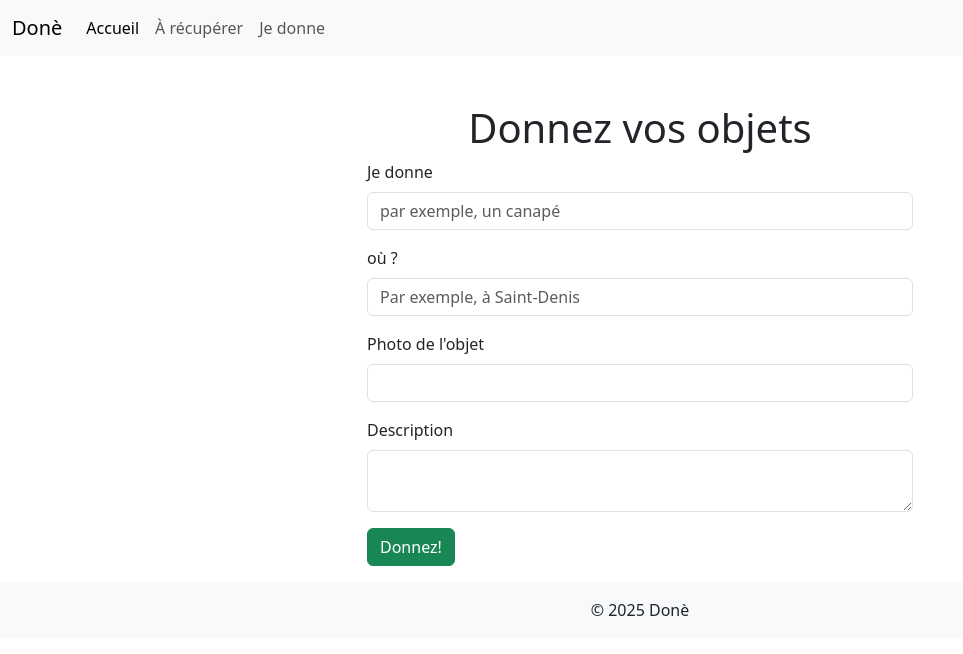
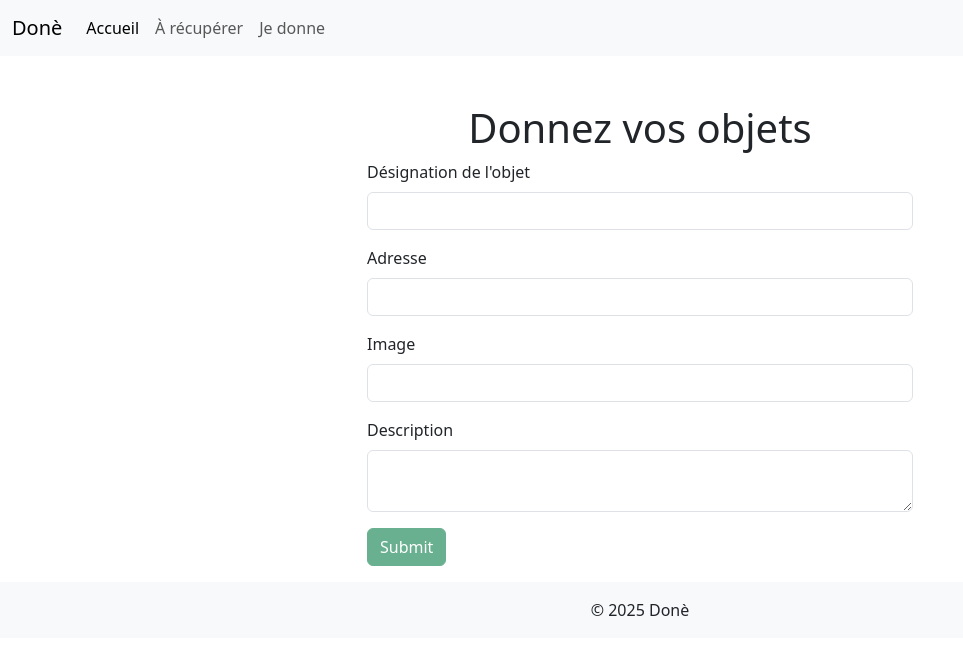
Before and after one commit to nantedev/fe-done, a React (Vite) app: page /new in a window 1280 px wide. Shown: the top 654 px of the page, without its empty margins (0-963 px from the left). Built offline with nearby package versions, Linux system fonts and the light colour scheme.

Commit message:
✨ Switches to react-final-form with field validation

```diff
--- /dev/null
+++ b/src/components/ValidationDiv.jsx
@@ -0,0 +1,8 @@
+const ValidationDiv = ({ meta }) => {
+  if (meta.touched) {
+    if (meta.error) return <div className="invalid-feedback">{meta.error}</div>;
+    else return <div className="valid-feedback">Cela me semble bon.</div>;
+  } else return null;
+};
+
+export default ValidationDiv;
--- /dev/null
+++ b/src/helpers/validators.js
@@ -0,0 +1 @@
+export const required = (value) => (value ? undefined : "Champ nécessaire !");
--- a/src/screens/New.jsx
+++ b/src/screens/New.jsx
@@ -1,83 +1,126 @@
 import axios from "axios";
+import * as Validators from "../helpers/validators"
 import { useNavigate } from "react-router";
+import { Form, Field } from 'react-final-form'
+import ValidationDiv from "../components/ValidationDiv";
+
 
 
 const New = () => {
     const navigate = useNavigate();
-    const onFormSubmit = async (e) => {
-        e.preventDefault();
-        const don = {
-            title: e.target[0].value,
-            location: e.target[1].value,
-            image: e.target[2].value,
-            description: e.target[3].value
-        };
-        await axios
-                .post("/dons/new", don)
+    const onFormSubmit = async (values) => {
+      const don = { ...values };
+      await axios
+                .post("/dons/new", { don })
                 .then((res) => {
+                  if ((res.status === 200)) {
                     navigate(`/dons/${res.data}`)
-                    console.log(res.data);
+                  }
                 })
                 .catch((err) => {
                     console.error(err);
                 });
     }
+
+
+
+  const NewDonForm = () => (
+    <Form
+      onSubmit={onFormSubmit}
+      render={({ handleSubmit, invalid }) => (
+        <form onSubmit={handleSubmit}>
+          <Field name="title" validate={Validators.required}>
+            {({ input, meta }) => (
+              <div className="mb-3">
+                <label className="form-label" htmlFor="title">
+                  Désignation de l'objet
+                </label>
+                <input
+                  {...input}
+                  className={`form-control ${
+                    meta.touched ? (meta.error ? "is-invalid" : "is-valid") : ""
+                  }`}
+                  type="text"
+                  id="title"
+                  name="title"
+                />
+                <ValidationDiv meta={meta} />
+              </div>
+            )}
+          </Field>
+          <Field name="location" validate={Validators.required}>
+            {({ input, meta }) => (
+              <div className="mb-3">
+                <label className="form-label" htmlFor="location">
+                  Adresse
+                </label>
+                <input
+                  {...input}
+                  className={`form-control ${
+                    meta.touched ? (meta.error ? "is-invalid" : "is-valid") : ""
+                  }`}
+                  type="text"
+                  id="location"
+                  name="location"
+                />
+                <ValidationDiv meta={meta} />
+              </div>
+            )}
+          </Field>
+          <Field name="image" validate={Validators.required}>
+            {({ input, meta }) => (
+              <div className="mb-3">
+                <label className="form-label" htmlFor="image">
+                  Image
+                </label>
+                <input
+                  {...input}
+                  className={`form-control ${
+                    meta.touched ? (meta.error ? "is-invalid" : "is-valid") : ""
+                  }`}
+                  type="text"
+                  id="image"
+                  name="image"
+                />
+                <ValidationDiv meta={meta} />
+              </div>
+            )}
+          </Field>
+          <Field name="description" validate={Validators.required}>
+            {({ input, meta }) => (
+              <div className="mb-3">
+                <label className="form-label" htmlFor="description">
+                  Description
+                </label>
+                <textarea
+                  {...input}
+                  className={`form-control ${
+                    meta.touched ? (meta.error ? "is-invalid" : "is-valid") : ""
+                  }`}
+                  type="text"
+                  id="description"
+                  name="description"
+                />
+              </div>
+            )}
+          </Field>
+          <div className="mb-3">
+            <button className="btn btn-success" disabled={invalid}>
+              Submit
+            </button>
+          </div>
+        </form>
+      )}
+    />
+  );
+
+
     return (
     <>
       <div className="row">
         <h1 className="text-center">Donnez vos objets</h1>
         <div className="col-6 offset-3">
-          <form onSubmit={onFormSubmit}>
-            <div className="mb-3">
-              <label className="form-label" htmlFor="title">
-                Je donne
-              </label>
-              <input
-                className="form-control"
-                type="text"
-                id="title"
-                name="title"
-                placeholder="par exemple, un canapé"
-              />
-            </div>
-            <div className="mb-3">
-              <label className="form-label" htmlFor="location">
-                où ?
-              </label>
-              <input
-                className="form-control"
-                type="text"
-                id="location"
-                name="location"
-                placeholder="Par exemple, à Saint-Denis"
-              />
-            </div>
-            <div className="mb-3">
-              <label className="form-label" htmlFor="image">
-                Photo de l'objet
-              </label>
-              <input
-                className="form-control"
-                type="text"
-                id="image"
-                name="image"
-              />
-            </div>
-            <div className="mb-3">
-              <label className="form-label" htmlFor="description">
-                Description
-              </label>
-              <textarea
-                className="form-control"
-                type="text"
-                id="description"
-                name="description"
-              />
-            </div>
-            <div className="mb-3">
-              <button className="btn btn-success">Donnez!</button>
-            </div>
-          </form>
+          <NewDonForm />
         </div>
       </div>
     </>
```
